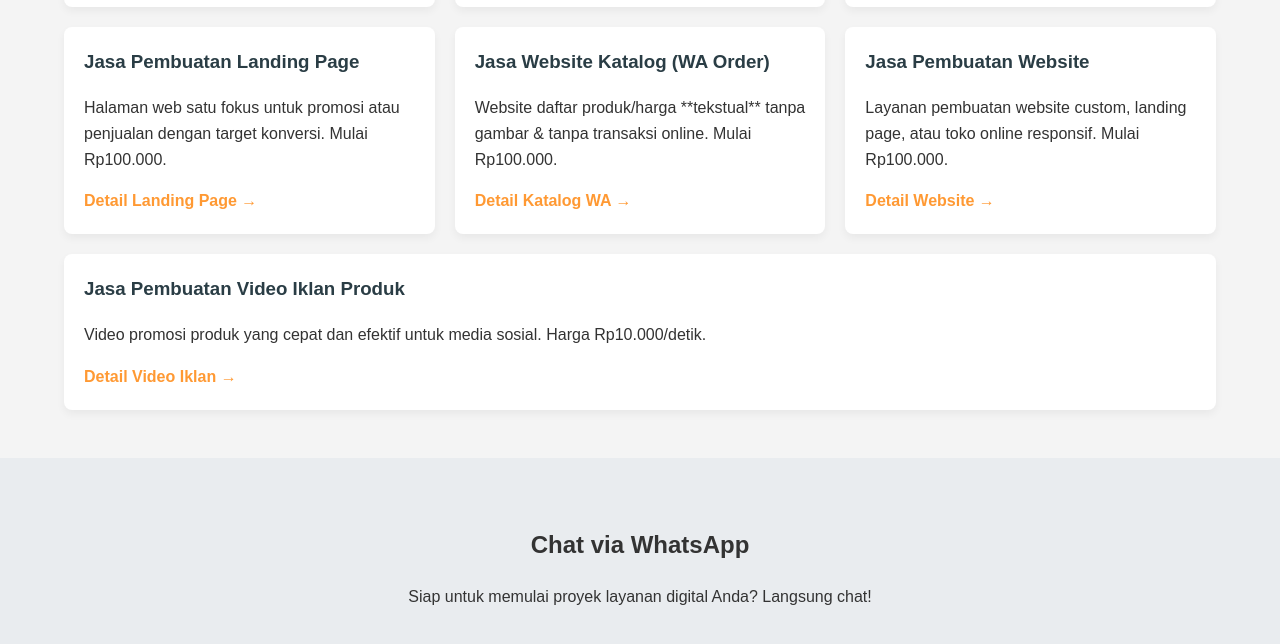
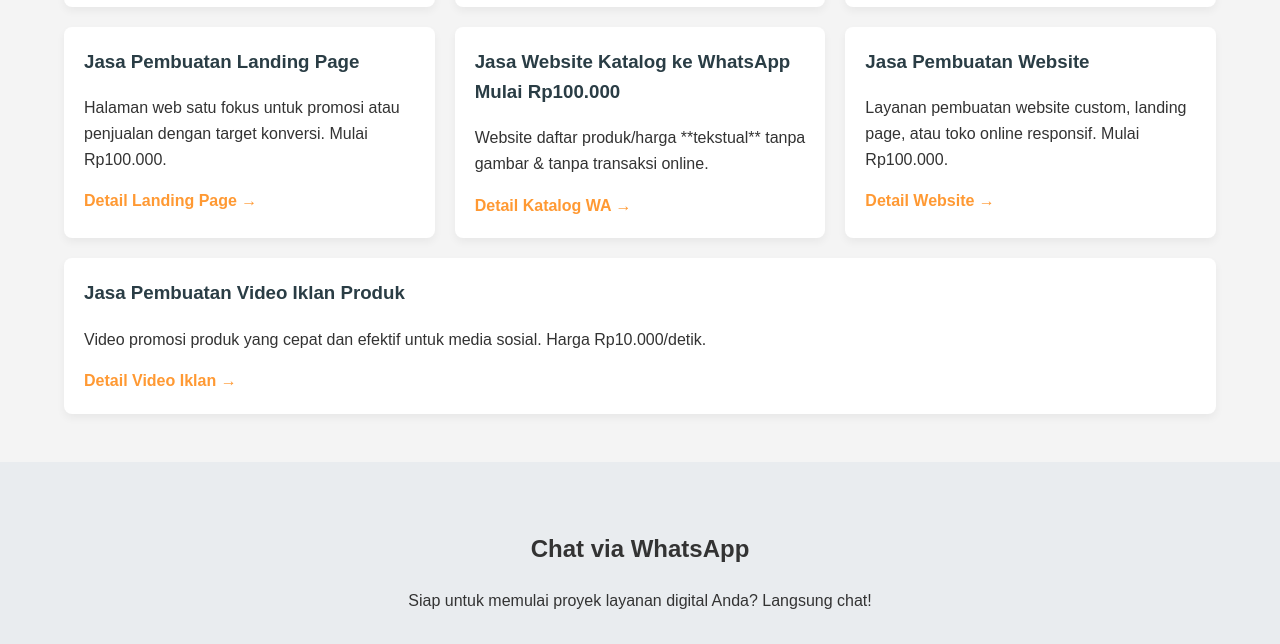
Before and after one commit to lingkungandigital/lingkungandigital.github.io, a plain HTML site: page index.html in a window 1280 px wide. Shown: the part 1018-1662 px from the top of the page. Drawn offline with Linux system fonts and the light colour scheme.

Commit message:
Update index.html

```diff
--- a/index.html
+++ b/index.html
@@ -83,8 +83,8 @@
                     </div>
 
                     <div class="card">
-                        <h3>Jasa Website Katalog (WA Order)</h3>
-                        <p>Website daftar produk/harga **tekstual** tanpa gambar & tanpa transaksi online. Mulai Rp100.000.</p>
+                        <h3>Jasa Website Katalog ke WhatsApp Mulai Rp100.000</h3>
+                        <p>Website daftar produk/harga **tekstual** tanpa gambar & tanpa transaksi online.</p>
                         <a href="https://lingkungandigital.github.io/jasa-website-katalog" target="_blank" class="service-link">Detail Katalog WA &rarr;</a>
                     </div>
 
```
